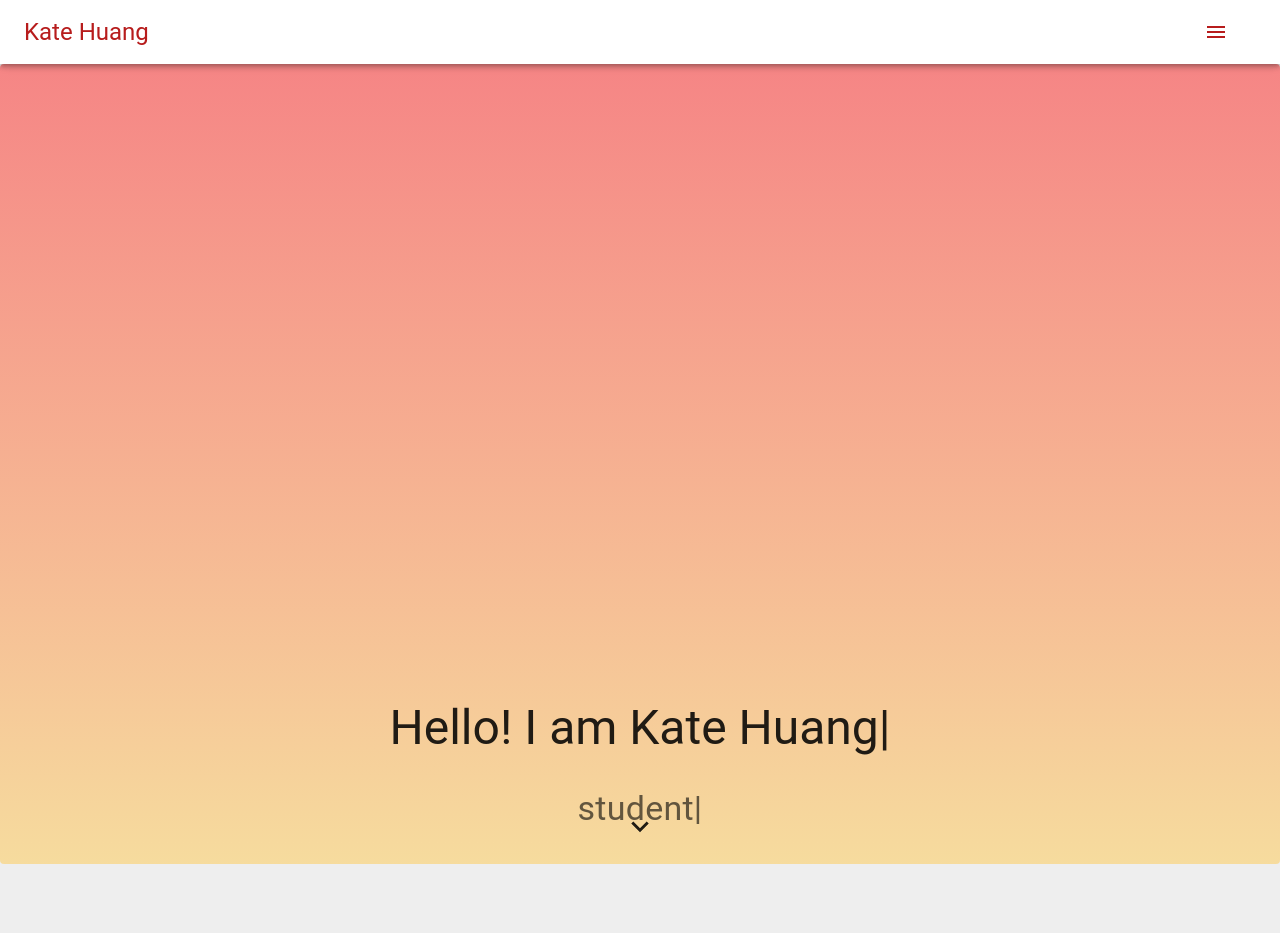
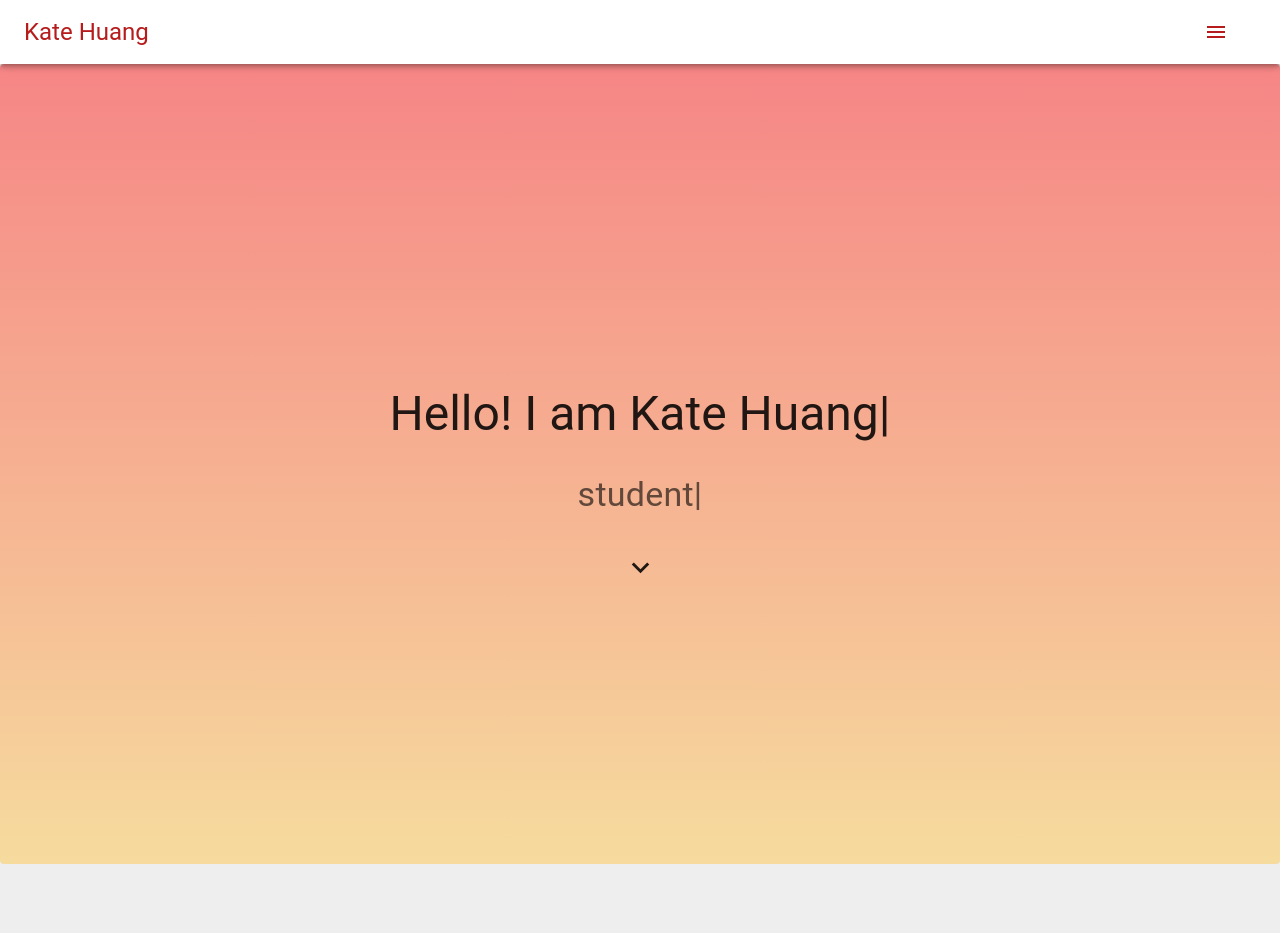
Before and after one commit to katejh/portfolio, a React (Create React App) app: page / in a window 1280 px wide. Shown: the top 933 px of the page. Built offline with nearby package versions, Linux system fonts and the light colour scheme.

Commit message:
use flexbox for positioning header in home page

```diff
--- a/src/components/HomePage.js
+++ b/src/components/HomePage.js
@@ -48,11 +48,6 @@ class HomePage extends React.Component {
                   elevation={0}
                   sx={{
                     height: window.innerHeight,
-                    alignContent: 'center',
-                    justifyContent: 'center',
-                    alignItems: 'center',
-                    textAlign: 'center',
-                    position: 'relative',
                     background: 'linear-gradient(180deg, rgba(253,29,29,0.5) 0%, rgba(254,201,78,0.5) 100%)'
                   }}
                 >
@@ -62,9 +57,9 @@ class HomePage extends React.Component {
                         alignContent: 'center',
                         justifyContent: 'center',
                         textAlign: 'center',
-                        position: 'relative',
-                        top: '50%',
-                        transform: 'translateY(-50%)'
+                        flexGrow: 2,
+                        height: '100%',
+                        flexDirection: 'column'
                       }}
                     >
                         <div>
@@ -83,17 +78,9 @@ class HomePage extends React.Component {
                                 <Typical steps={titles} loop={Infinity}/>
                             </Typography>
                         </div>
-                    </div>
-                    <div
-                      style={{
-                        display: 'flex',
-                        position: 'absolute',
-                        left: '50%',
-                        transform: 'translateX(-50%)',
-                        bottom: 20
-                      }}
-                    >
-                        <ExpandMoreIcon fontSize="large"/>
+                        <div>
+                          <ExpandMoreIcon fontSize="large"/>
+                        </div>
                     </div>
                 </Paper>
                 </Box>
```
